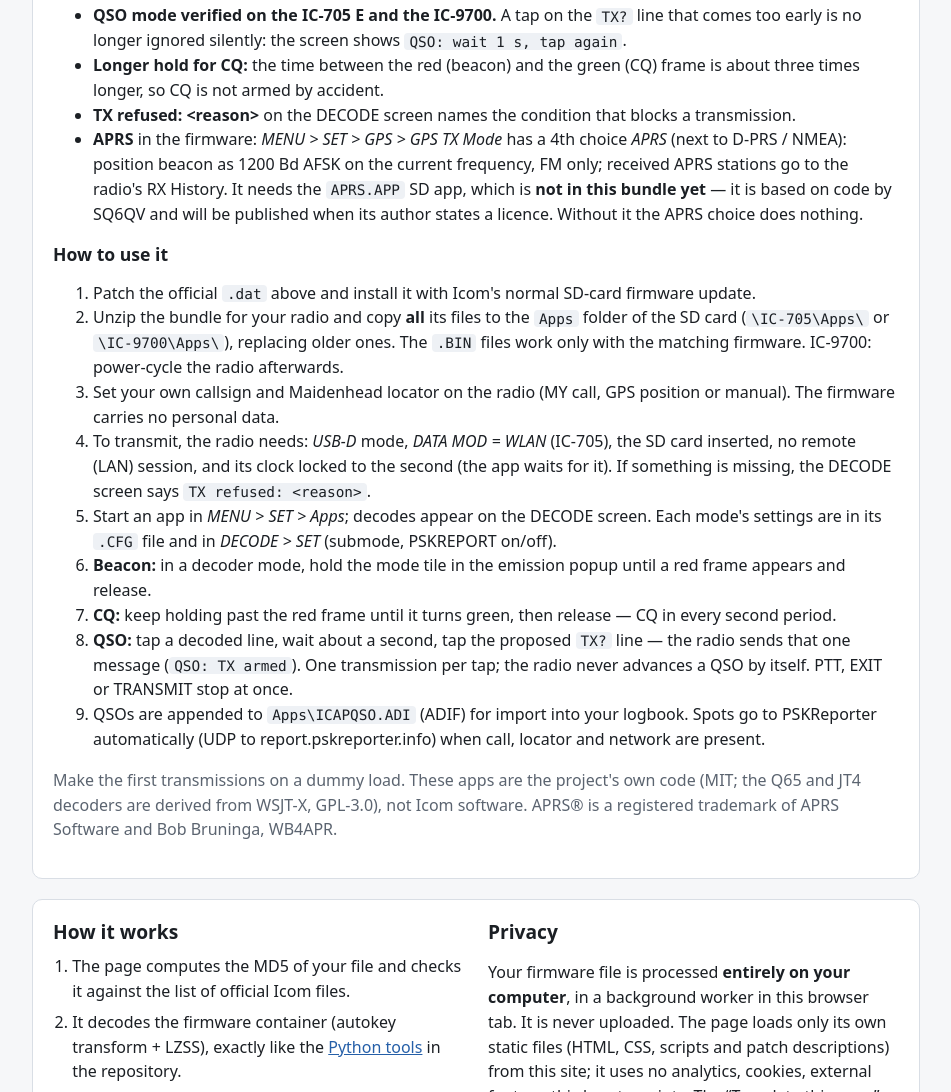
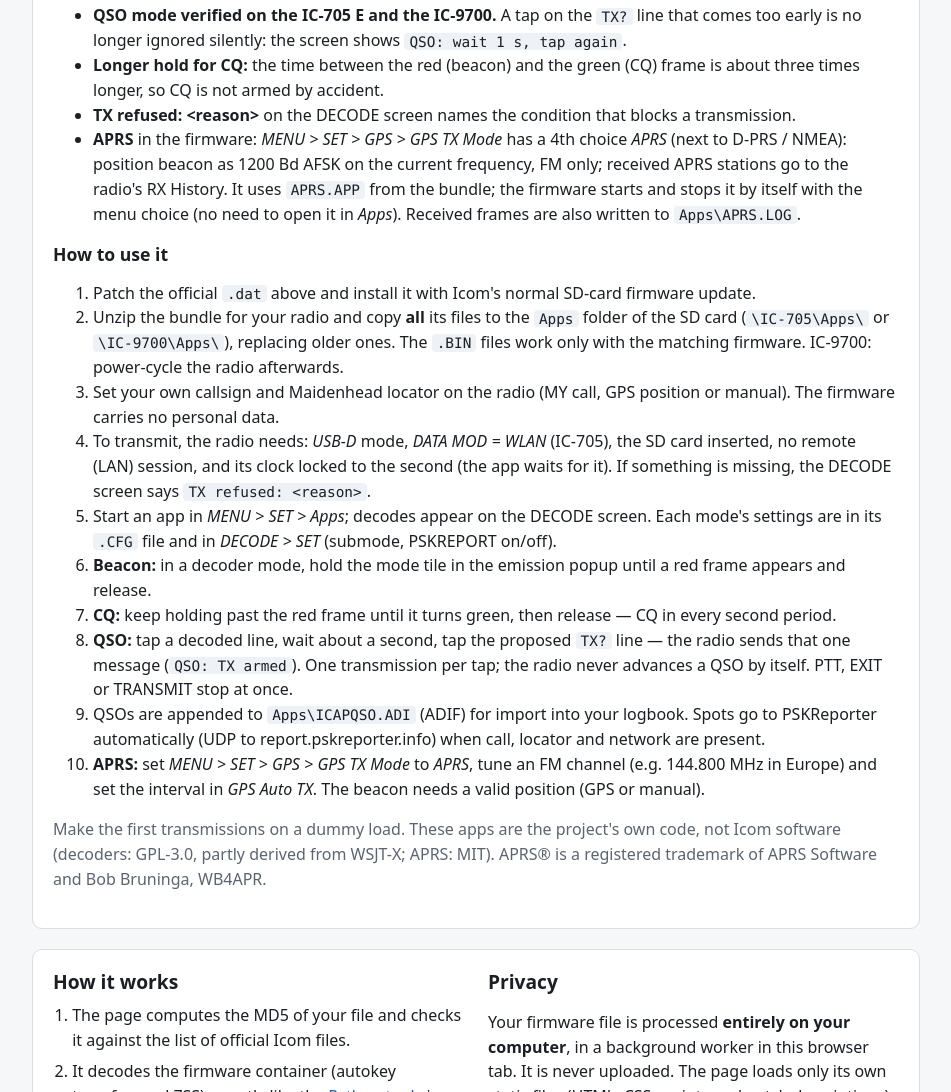
Before and after one commit to ZigmundRat/icom-custom-firmware, a plain HTML site: page docs/index.html in a window 1280 px wide. Shown: the part 2929-4021 px from the top of the page, without its empty margins (164-1115 px from the left). Drawn offline with Linux system fonts and the light colour scheme.

Commit message:
20261119v14: add APRS.APP to the SD-apps bundles (MIT), APRS usage; licence line

```diff
--- a/docs/index.html
+++ b/docs/index.html
@@ -191,7 +191,7 @@
   <section class="card" aria-labelledby="apps-h">
     <h2 id="apps-h">SD-card apps: decoders, beacon, QSO mode, APRS</h2>
     <p>The ICAP releases run digital-mode apps from the SD card: <strong>Q65, FT8, JT4, PI4</strong> and <strong>WSPR</strong>
-    decoders on the radio's DECODE screen (WSJT-X-style output), a beacon, QSO mode and PSKReporter spotting. They are optional &mdash;
+    decoders on the radio's DECODE screen (WSJT-X-style output), a beacon, QSO mode, PSKReporter spotting and APRS. They are optional &mdash;
     the firmware works without them. The firmware image and the bundle belong together: use the bundle with the same release number.</p>
     <ul class="apps-dl">
       <li><a href="apps/ICAP-apps-705E-20261119v14.zip" download>IC-705 E &mdash; SD-apps bundle 20261119v14 (for firmware 20261119v14 only)</a></li>
@@ -207,8 +207,8 @@
       <li><strong>TX refused: &lt;reason&gt;</strong> on the DECODE screen names the condition that blocks a transmission.</li>
       <li><strong>APRS</strong> in the firmware: <em>MENU &gt; SET &gt; GPS &gt; GPS TX Mode</em> has a 4th choice <em>APRS</em> (next to D-PRS / NMEA):
         position beacon as 1200 Bd AFSK on the current frequency, FM only; received APRS stations go to the radio's RX History.
-        It needs the <code>APRS.APP</code> SD app, which is <strong>not in this bundle yet</strong> &mdash; it is based on code by SQ6QV
-        and will be published when its author states a licence. Without it the APRS choice does nothing.</li>
+        It uses <code>APRS.APP</code> from the bundle; the firmware starts and stops it by itself with the menu choice
+        (no need to open it in <em>Apps</em>). Received frames are also written to <code>Apps\APRS.LOG</code>.</li>
     </ul>
 
     <h3>How to use it</h3>
@@ -228,9 +228,11 @@
         (<code>QSO: TX armed</code>). One transmission per tap; the radio never advances a QSO by itself. PTT, EXIT or TRANSMIT stop at once.</li>
       <li>QSOs are appended to <code>Apps\ICAPQSO.ADI</code> (ADIF) for import into your logbook. Spots go to PSKReporter automatically
         (UDP to report.pskreporter.info) when call, locator and network are present.</li>
+      <li><strong>APRS:</strong> set <em>MENU &gt; SET &gt; GPS &gt; GPS TX Mode</em> to <em>APRS</em>, tune an FM channel (e.g. 144.800 MHz in Europe)
+        and set the interval in <em>GPS Auto TX</em>. The beacon needs a valid position (GPS or manual).</li>
     </ol>
-    <p class="muted">Make the first transmissions on a dummy load. These apps are the project's own code (MIT; the Q65 and JT4 decoders are
-    derived from WSJT-X, GPL-3.0), not Icom software. APRS&reg; is a registered trademark of APRS Software and Bob Bruninga, WB4APR.</p>
+    <p class="muted">Make the first transmissions on a dummy load. These apps are the project's own code, not Icom software (decoders: GPL-3.0, partly derived from WSJT-X;
+    APRS: MIT). APRS&reg; is a registered trademark of APRS Software and Bob Bruninga, WB4APR.</p>
   </section>
 
   <section class="card cols" aria-labelledby="how-h">
--- a/docs/patches/index.json
+++ b/docs/patches/index.json
@@ -39,7 +39,7 @@
           "PTT, EXIT or TRANSMIT end a transmission at once and block further ones until the next deliberate tap",
           "QSOs are logged as ADIF records in Apps\\ICAPQSO.ADI on the SD card (the file is only ever appended to)",
           "If the radio refuses to transmit, the DECODE screen now says why: 'TX refused: <reason>' names the condition that is not met",
-          "APRS (new): MENU > SET > GPS > GPS TX Mode has a 4th choice 'APRS' - position beacon as 1200 Bd AFSK on the current frequency, FM only; received APRS stations appear in the radio's RX History. Needs the APRS.APP SD app, which is NOT in this bundle yet (waiting for its author's licence); without it the choice does nothing",
+          "APRS (new): MENU > SET > GPS > GPS TX Mode has a 4th choice 'APRS' - position beacon as 1200 Bd AFSK on the current frequency, FM only; received APRS stations appear in the radio's RX History. Needs APRS.APP from the SD-apps bundle in \\Apps\\; the loader starts and stops it by itself with the menu choice",
           "NEW FIRMWARE IMAGE in this release: the image and the SD-apps bundle 20261119v14 must be installed TOGETHER (copy ALL files of the bundle to \\IC-9700\\Apps\\, update the firmware, power-cycle). The runtime files ICAPRT / ICAPTX / ICAPSPOT / ICAPCOLD.BIN of this bundle are refused by the older image and the older ones by this image - the radio then runs without apps"
         ],
         "output_md5": "348d1d6118c94e05df0b3027f2dbd103",
@@ -84,7 +84,7 @@
           "PTT, EXIT or TRANSMIT end a transmission at once and block further ones until the next deliberate tap",
           "QSOs are logged as ADIF records in Apps\\ICAPQSO.ADI on the SD card (the file is only ever appended to)",
           "If the radio refuses to transmit, the DECODE screen now says why: 'TX refused: <reason>' names the condition that is not met",
-          "APRS (new): MENU > SET > GPS > GPS TX Mode has a 4th choice 'APRS' - position beacon as 1200 Bd AFSK on the current frequency, FM only; received APRS stations appear in the radio's RX History. Needs the APRS.APP SD app, which is NOT in this bundle yet (waiting for its author's licence); without it the choice does nothing",
+          "APRS (new): MENU > SET > GPS > GPS TX Mode has a 4th choice 'APRS' - position beacon as 1200 Bd AFSK on the current frequency, FM only; received APRS stations appear in the radio's RX History. Needs APRS.APP from the SD-apps bundle in \\Apps\\; the loader starts and stops it by itself with the menu choice",
           "The firmware image and the SD-apps bundle 20261119v14 belong together: download the bundle on the patcher page and copy ALL its files to \\IC-705\\Apps\\ (ICAPSPOT.BIN and ICAPCOLD.BIN are accepted only by this image)"
         ],
         "output_md5": "70af0dea75a3b6cc3c555cbe35d21c36",
--- a/releases.json
+++ b/releases.json
@@ -35,7 +35,7 @@
     "PTT, EXIT or TRANSMIT end a transmission at once and block further ones until the next deliberate tap",
     "QSOs are logged as ADIF records in Apps\\ICAPQSO.ADI on the SD card (the file is only ever appended to)",
     "If the radio refuses to transmit, the DECODE screen now says why: 'TX refused: <reason>' names the condition that is not met",
-    "APRS (new): MENU > SET > GPS > GPS TX Mode has a 4th choice 'APRS' - position beacon as 1200 Bd AFSK on the current frequency, FM only; received APRS stations appear in the radio's RX History. Needs the APRS.APP SD app, which is NOT in this bundle yet (waiting for its author's licence); without it the choice does nothing",
+    "APRS (new): MENU > SET > GPS > GPS TX Mode has a 4th choice 'APRS' - position beacon as 1200 Bd AFSK on the current frequency, FM only; received APRS stations appear in the radio's RX History. Needs APRS.APP from the SD-apps bundle in \\Apps\\; the loader starts and stops it by itself with the menu choice",
     "NEW FIRMWARE IMAGE in this release: the image and the SD-apps bundle 20261119v14 must be installed TOGETHER (copy ALL files of the bundle to \\IC-9700\\Apps\\, update the firmware, power-cycle). The runtime files ICAPRT / ICAPTX / ICAPSPOT / ICAPCOLD.BIN of this bundle are refused by the older image and the older ones by this image - the radio then runs without apps"
    ],
    "status": "active",
@@ -73,7 +73,7 @@
     "PTT, EXIT or TRANSMIT end a transmission at once and block further ones until the next deliberate tap",
     "QSOs are logged as ADIF records in Apps\\ICAPQSO.ADI on the SD card (the file is only ever appended to)",
     "If the radio refuses to transmit, the DECODE screen now says why: 'TX refused: <reason>' names the condition that is not met",
-    "APRS (new): MENU > SET > GPS > GPS TX Mode has a 4th choice 'APRS' - position beacon as 1200 Bd AFSK on the current frequency, FM only; received APRS stations appear in the radio's RX History. Needs the APRS.APP SD app, which is NOT in this bundle yet (waiting for its author's licence); without it the choice does nothing",
+    "APRS (new): MENU > SET > GPS > GPS TX Mode has a 4th choice 'APRS' - position beacon as 1200 Bd AFSK on the current frequency, FM only; received APRS stations appear in the radio's RX History. Needs APRS.APP from the SD-apps bundle in \\Apps\\; the loader starts and stops it by itself with the menu choice",
     "The firmware image and the SD-apps bundle 20261119v14 belong together: download the bundle on the patcher page and copy ALL its files to \\IC-705\\Apps\\ (ICAPSPOT.BIN and ICAPCOLD.BIN are accepted only by this image)"
    ],
    "status": "active",
```
Also changed, not shown: 3 other files.
